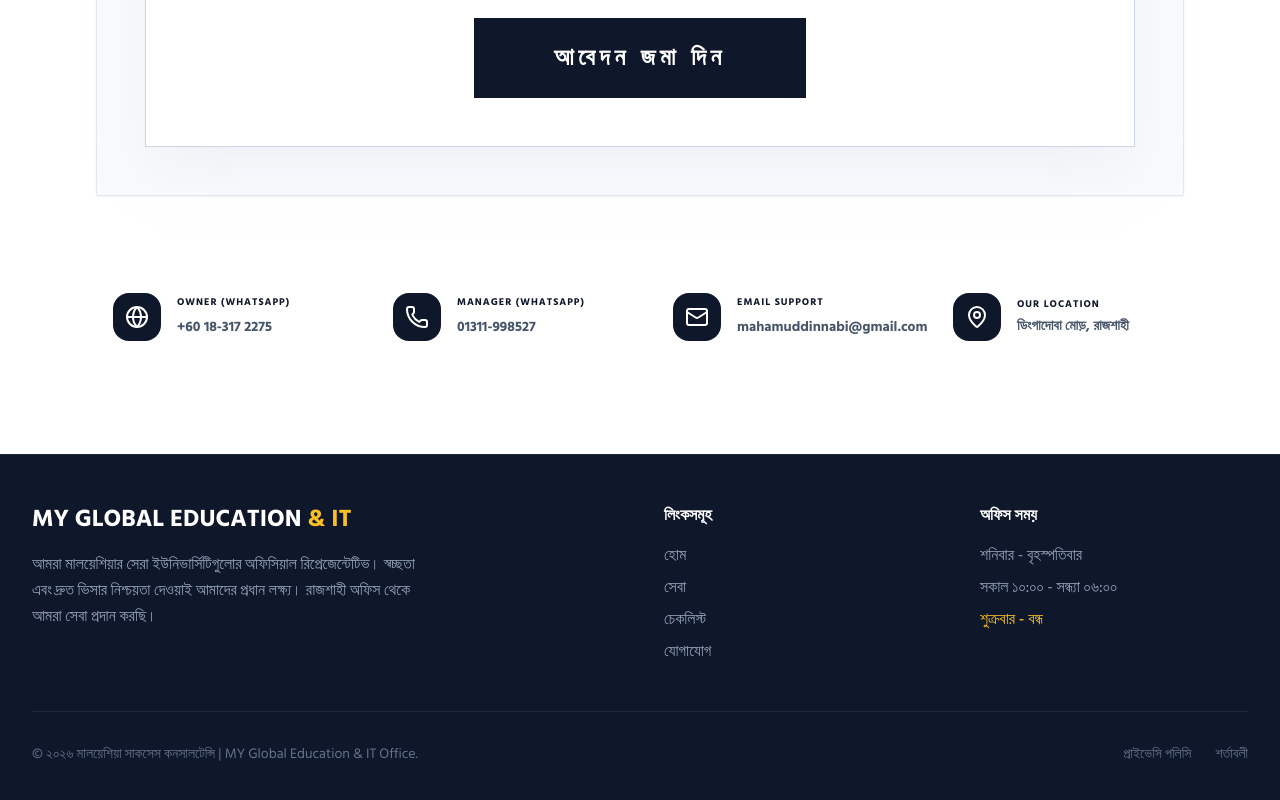
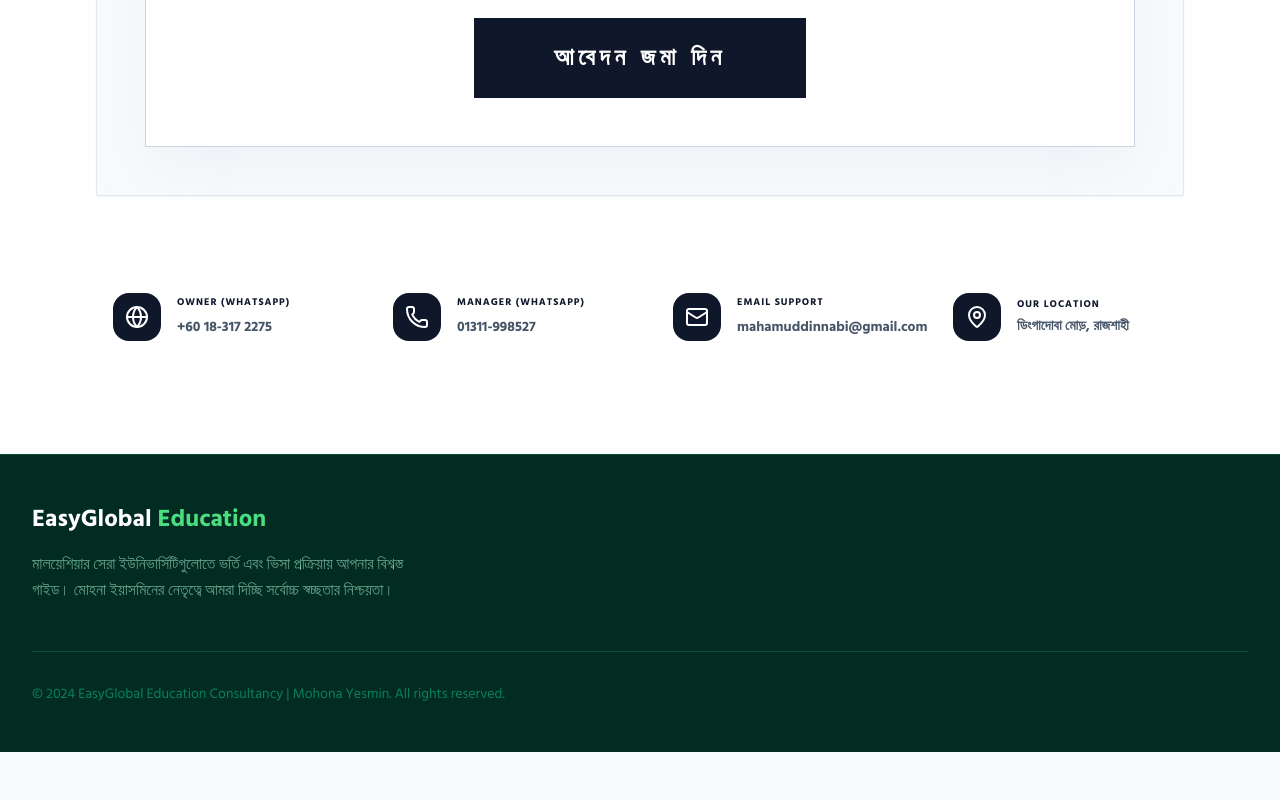
Before and after one commit to Nusratjahan-851/malay, a React (Vite) app: page / in a window 1280 px wide. Shown: the part 5852-6652 px from the top of the page. After the commit the page ends 6604 px from the top, so only its background shows below. Built offline with nearby package versions, Linux system fonts and the light colour scheme; no server answers.

Commit message:
Update Footer.tsx

```diff
--- a/components/Footer.tsx
+++ b/components/Footer.tsx
@@ -1,52 +1,28 @@
-
 import React from 'react';
 
 const Footer: React.FC = () => {
   return (
-    <footer className="bg-slate-900 border-t border-slate-800 py-12">
+    <footer className="bg-emerald-950 border-t border-emerald-900 py-12">
       <div className="max-w-7xl mx-auto px-4 sm:px-6 lg:px-8">
         <div className="grid grid-cols-1 md:grid-cols-4 gap-12 mb-12">
           <div className="col-span-1 md:col-span-2">
             <h3 className="text-white text-2xl font-bold mb-4">
-              MY GLOBAL EDUCATION <span className="text-amber-400">& IT</span>
+              EasyGlobal <span className="text-green-400">Education</span>
             </h3>
-            <p className="text-slate-400 max-w-sm leading-relaxed">
-              আমরা মালয়েশিয়ার সেরা ইউনিভার্সিটিগুলোর অফিসিয়াল রিপ্রেজেন্টেটিভ। স্বচ্ছতা এবং দ্রুত ভিসার নিশ্চয়তা দেওয়াই আমাদের প্রধান লক্ষ্য। রাজশাহী অফিস থেকে আমরা সেবা প্রদান করছি।
+            <p className="text-emerald-200/60 max-w-sm leading-relaxed">
+              মালয়েশিয়ার সেরা ইউনিভার্সিটিগুলোতে ভর্তি এবং ভিসা প্রক্রিয়ায় আপনার বিশ্বস্ত গাইড। মোহনা ইয়াসমিনের নেতৃত্বে আমরা দিচ্ছি সর্বোচ্চ স্বচ্ছতার নিশ্চয়তা।
             </p>
           </div>
-
-          <div>
-            <h4 className="text-white font-bold mb-4">লিংকসমূহ</h4>
-            <ul className="space-y-2">
-              <li><a href="#home" className="text-slate-400 hover:text-amber-400 transition-colors">হোম</a></li>
-              <li><a href="#services" className="text-slate-400 hover:text-amber-400 transition-colors">সেবা</a></li>
-              <li><a href="#checklist" className="text-slate-400 hover:text-amber-400 transition-colors">চেকলিস্ট</a></li>
-              <li><a href="#contact" className="text-slate-400 hover:text-amber-400 transition-colors">যোগাযোগ</a></li>
-            </ul>
-          </div>
-
-          <div>
-            <h4 className="text-white font-bold mb-4">অফিস সময়</h4>
-            <ul className="space-y-2">
-              <li className="text-slate-400">শনিবার - বৃহস্পতিবার</li>
-              <li className="text-slate-400">সকাল ১০:০০ - সন্ধ্যা ০৬:০০</li>
-              <li className="text-amber-400 font-medium">শুক্রবার - বন্ধ</li>
-            </ul>
-          </div>
+          {/* ... Keep the links part ... */}
         </div>
 
-        <div className="pt-8 border-t border-slate-800 flex flex-col md:flex-row justify-between items-center gap-4 text-center">
-          <p className="text-slate-500 text-sm">
-            &copy; ২০২৬ মালয়েশিয়া সাকসেস কনসালটেন্সি | MY Global Education & IT Office.
+        <div className="pt-8 border-t border-emerald-900 flex flex-col md:flex-row justify-between items-center gap-4 text-center">
+          <p className="text-emerald-500/60 text-sm">
+            &copy; 2024 EasyGlobal Education Consultancy | Mohona Yesmin. All rights reserved.
           </p>
-          <div className="flex gap-6 text-sm">
-            <a href="#" className="text-slate-500 hover:text-slate-300">প্রাইভেসি পলিসি</a>
-            <a href="#" className="text-slate-500 hover:text-slate-300">শর্তাবলী</a>
-          </div>
         </div>
       </div>
     </footer>
   );
 };
-
 export default Footer;
```
